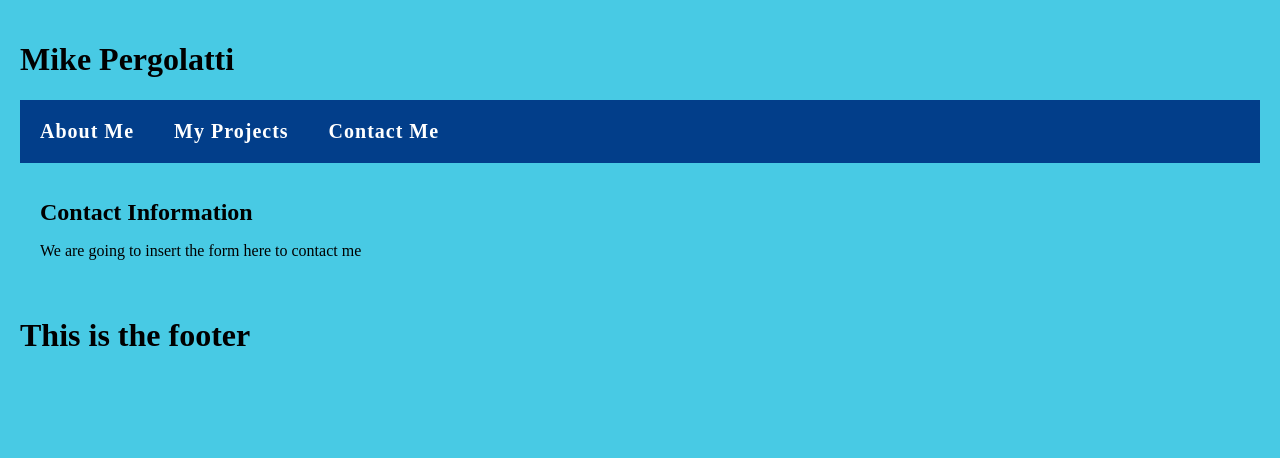
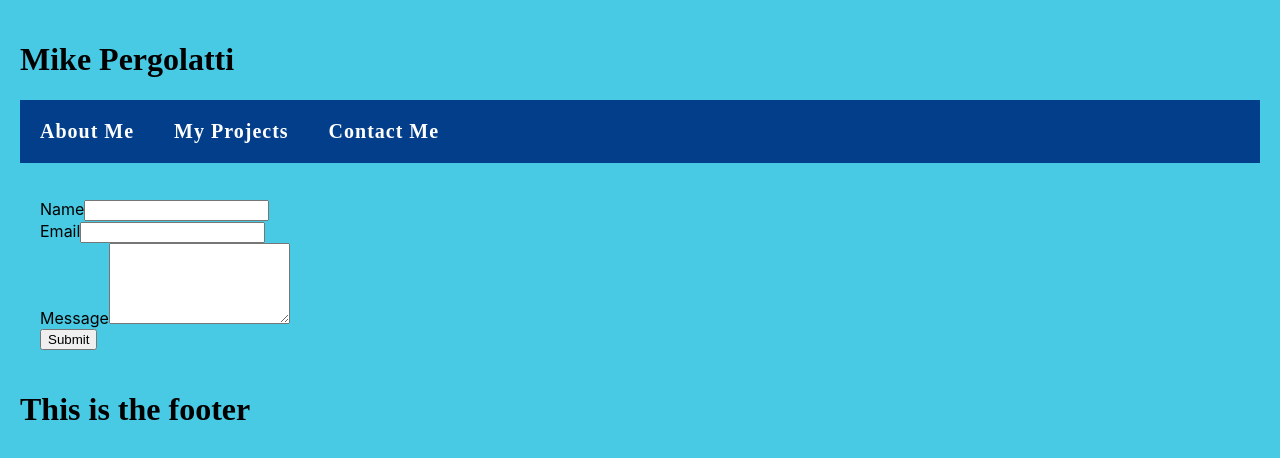
Before and after one commit to Mpergolatti/mpreact-portfolio, a React (Create React App) app: page /#/Contact in a window 1280 px wide. Shown: the top 458 px of the page. Built offline with nearby package versions, Linux system fonts and the light colour scheme.

Commit message:
fully functioning contact form

```diff
--- a/package.json
+++ b/package.json
@@ -9,6 +9,7 @@
     "bootstrap": "^5.2.3",
     "react": "^18.2.0",
     "react-dom": "^18.2.0",
+    "react-hook-form": "^7.40.0",
     "react-router-dom": "^6.4.5",
     "react-scripts": "5.0.1",
     "reactstrap": "^9.1.5",
--- a/src/components/Contact/index.js
+++ b/src/components/Contact/index.js
@@ -1,15 +1,83 @@
-import React, { Component } from 'react';
+import React, { useState } from 'react';
+import { useForm } from 'react-hook-form';
+import { validateEmail } from '../../utils/helper';
 
-class Contact extends Component {
-  render() {
-    return(
+const Contact = () => {
+  const [errorMessage, setErrorMessage] = useState('')
+  const handleRegistration = (data) => console.log(data);
+  const handleError = (errors) => {};
+
+  const { register, handleSubmit, formState: { errors } } = useForm({
+    mode: 'onBlur',
+    defaultValues: {
+      name: '',
+      email: '',
+      message: ''
+    }
+  });
+
+  const registerOptions = {
+    name: { required: 'Name is required' },
+    email: { required: 'Email is required' },
+    message: {
+      required: 'Message is required',
+      minLength: {
+        value: 25,
+        message: 'Message must contain at least 25 characters'
+      }
+    }
+  };
+
+  const handleChange = (e) => {
+    if (e.target.email === 'email') {
+      const isValid = validateEmail(e.target.value);
+      if (!isValid) {
+        setErrorMessage('Your email is invalid.')
+      } else {
+        setErrorMessage('')
+      }
+    }
+  }
+  return (
+    <form onSubmit={handleSubmit(handleRegistration, handleError)}>
       <div>
-        <h2>Contact Information</h2>
-        <p>We are going to insert the form here to contact me</p>
+        <label>Name</label>
+        <input name='name' type='text'
+          {...register('name', registerOptions.name) }/>
+        <small className='text-danger'>
+          {errors?.name && errors.name.message}
+        </small>
       </div>
 
-    )
-  }
-}
+      <div>
+        <label>Email</label>
+        <input type='email' name='email'
+          {...register('email', registerOptions.email, { required: true, validate: handleChange })}
+        />
+        <small className='text-danger'>
+          {errors?.email && errors.email.message}
+        </small>
+      </div>
 
+      <div>
+        <label htmlFor='message'>Message</label>
+        <textarea  name='message' rows='5'
+          {...register('message', registerOptions.message)}
+        />
+        <small className='text-danger'>
+          {errors?.message && errors.message.message}
+        </small>
+      </div>
+
+        { errorMessage && (
+          <div>
+            <p className='error-text'>{errorMessage}</p>
+          </div>
+        )}
+
+      <button>Submit</button>
+    </form>
+  );
+
+};
 export default Contact;
```
Also changed, not shown: src/utils/helper.js (renamed from utils/helper.js), 1 other file (tests, documents, lock files or other folders).
